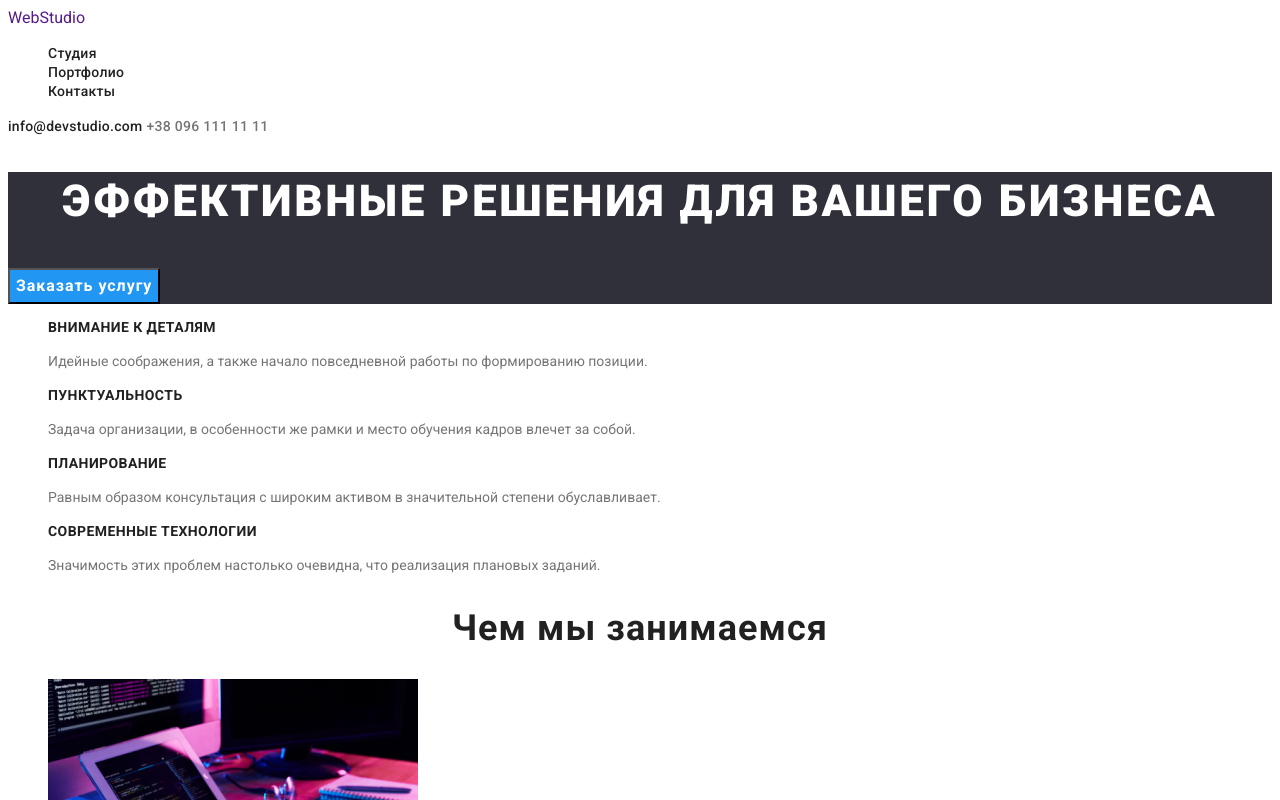
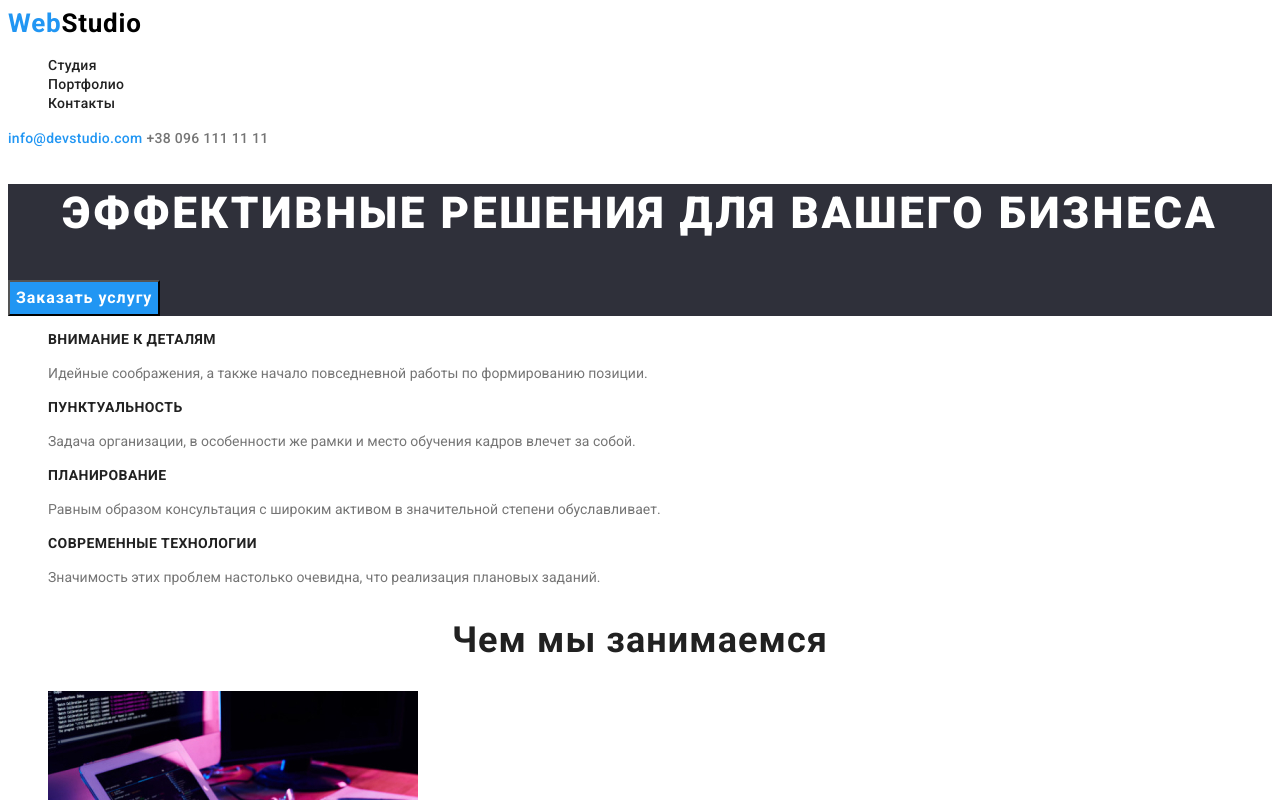
Before and after one commit to VictoriaWii/goit-markup-hw-02, a plain HTML site: page index.html in a window 1280 px wide. Shown: the top 800 px of the page. Drawn offline with Linux system fonts and the light colour scheme.

Commit message:
добавляет правки в дз

```diff
--- a/css/styles.css
+++ b/css/styles.css
@@ -16,6 +16,23 @@ body {
   letter-spacing: 0.02em;
   color: #212121;
 }
+.header-logo {
+  font-weight: 700;
+  font-size: 26px;
+  line-height: 31px;
+  /* identical to box height */
+  letter-spacing: 0.03em;
+  color: #2196f3;
+}
+.logo-first {
+  color: #2196f3;
+}
+.logo-second {
+  color: #000000;
+}
+.logo-third {
+  color: #ffffff;
+}
 .header-link:hover,
 .header-link:focus {
   color: #2196f3;
@@ -25,7 +42,7 @@ body {
   font-size: 14px;
   line-height: 1.14;
   letter-spacing: 0.02em;
-  color: #212121;
+  color: #2196f3;
 }
 .mail-link:hover,
 .mail-link:focus {
@@ -152,6 +169,7 @@ body {
   background-color: #2f303a;
 }
 .footer-address {
+  font-style: normal;
   font-weight: 400;
   font-size: 14px;
   line-height: 1.71;
@@ -159,6 +177,8 @@ body {
   color: #ffffff;
 }
 .footer-mail-link {
+  font-style: normal;
+  font-style: normal;
   font-weight: 400;
   font-size: 14px;
   line-height: 1.71;
@@ -166,6 +186,7 @@ body {
   color: rgba(255, 255, 255, 0.6);
 }
 .footer-tel-link {
+  font-style: normal;
   font-weight: 400;
   font-size: 14px;
   line-height: 1.71;
--- a/index.html
+++ b/index.html
@@ -16,14 +16,17 @@
   <body>
     <!-- Шапка-->
     <header>
-      <a lang="en" href="" class="header-logo link">WebStudio</a>
+      <a class="header-logo link" lang="en" href=""
+        ><span class="logo-first">Web</span
+        ><span class="logo-second">Studio</span></a
+      >
       <nav class="header-navigation">
         <ul class="header-list link">
           <li class="header-item list">
-            <a href="/index.html" class="header-link link">Студия</a>
+            <a href="./index.html" class="header-link link">Студия</a>
           </li>
           <li class="header-item list">
-            <a href="/portfolio.html" class="header-link link">Портфолио</a>
+            <a href="./portfolio.html" class="header-link link">Портфолио</a>
           </li>
           <li class="header-item list">
             <a href="/contact" class="header-link link">Контакты</a>
@@ -147,7 +150,10 @@
       </section>
     </main>
     <footer class="footer">
-      <a lang="en" href="" class="header-logo link">WebStudio</a>
+      <a class="header-logo link" lang="en" href=""
+        ><span class="logo-first">Web</span
+        ><span class="logo-third">Studio</span></a
+      >
       <address>
         <p class="footer-address">г. Киев, пр-т Леси Украинки, 26</p>
         <a href="mailto:info@example.com" class="footer-mail-link link"
```
Also changed, not shown: portfolio.html (+10 -4 lines).
